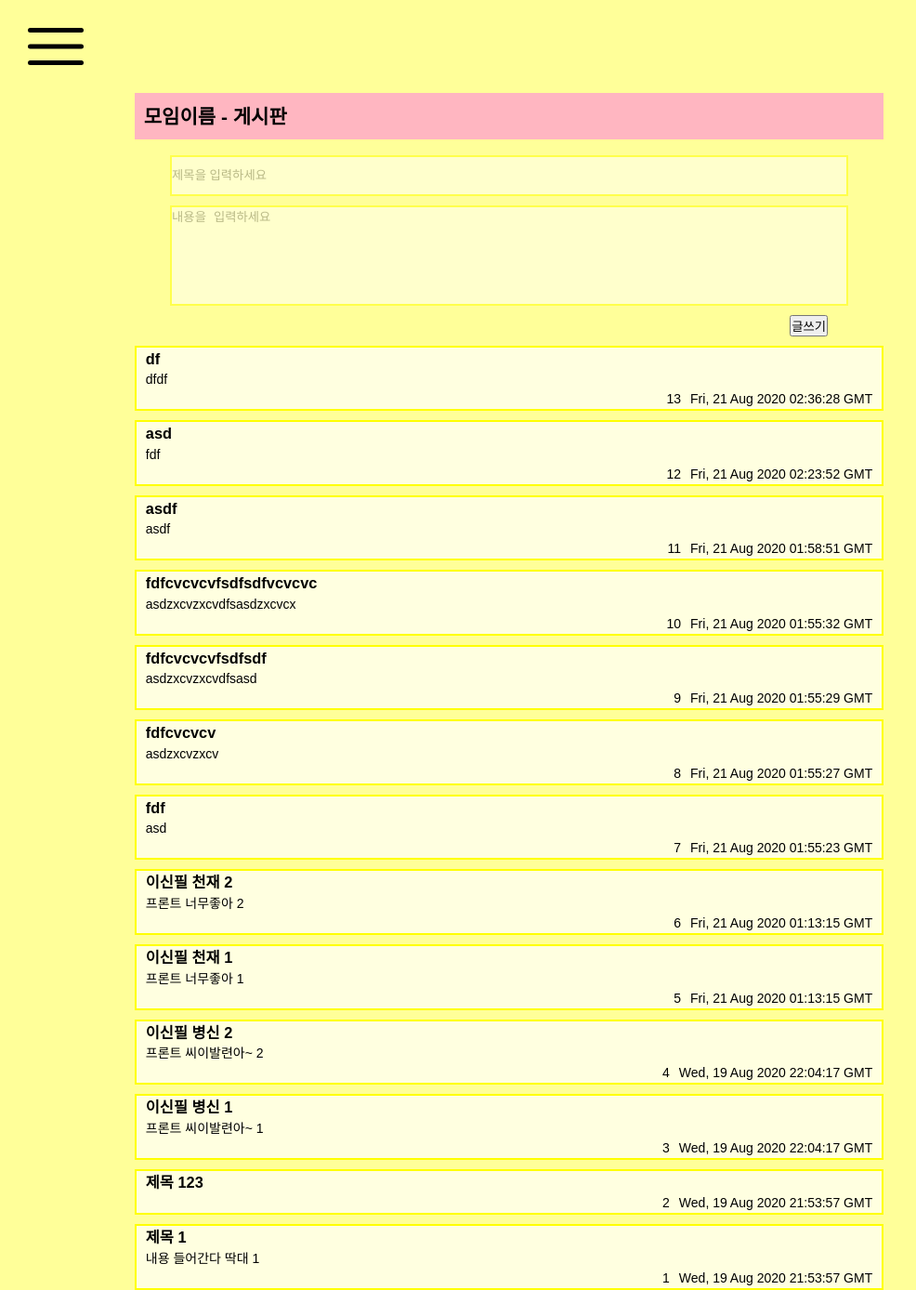
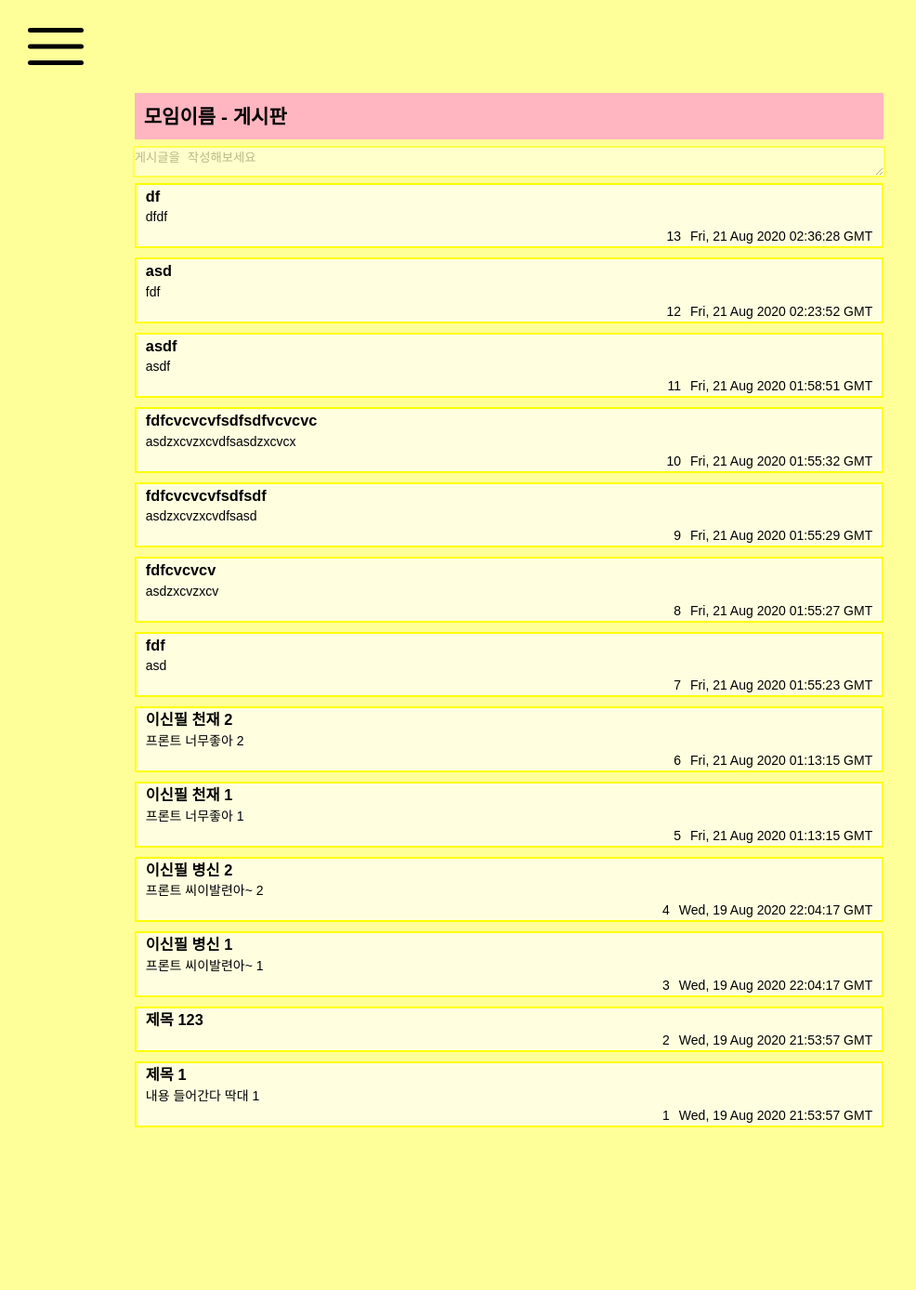
Before and after one commit to youjeonghan/WEB-Project1, a Flask app: page /rooms in a window 1280 px wide. Shown: the whole page at 93% size, without its empty margins (0-986 px from the left). After the commit the page ends 1213 px from the top, so only its background shows below. Run offline with Flask 2, Linux system fonts and the light colour scheme; data comes from the database, SQL or seed files in the repository; both versions use the stored data as it was after the commit; some libraries are stand-ins or nearby versions.

Commit message:
add input_on&off

```diff
--- a/TeamProject/static/css/Rooms.css
+++ b/TeamProject/static/css/Rooms.css
@@ -50,7 +50,23 @@
 	display: inline;
 	margin-right: 10px;
 }
-.Board__input{
+
+.input__off{
+	display: flex;
+	flex-direction: column;
+	align-items: center;
+	margin-top: 15px;
+	width:100%;
+	height: 40px;
+}
+.input__off textarea{
+	border: 2px solid yellow;
+	width: 100%;
+	height: 100%
+	margin-top: 10px;
+	opacity: 0.5;
+}
+.input__on{
 	display: flex;
 	flex-direction: column;
 	align-items: center;
@@ -58,12 +74,11 @@
 	margin-bottom :10px;
 	width:100%;
 	height: 200px;
-
 }
 .input__subject{
 	border: 2px solid yellow;
 	margin-top: 5px;
-	width: 90%;
+	width: 100%;
 	height: 25%;
 	opacity: 0.5;
 }
@@ -71,7 +86,7 @@
 	border: 2px solid yellow;
 	margin:10px;
 	resize: none;
-	width: 90%;
+	width: 100%;
 	height: 65%;
 	opacity: 0.5;
 }
--- a/TeamProject/static/js/rooms.js
+++ b/TeamProject/static/js/rooms.js
@@ -1,9 +1,14 @@
 const board_url = 'http://127.0.0.1:5000/board';
 
 //init function
-load_board();
+init();
 
+function init(){
+  load_board();
+  hide_input();
+}
 
+///////////////////조회 ///////////////
 //통신을 통하여 해당 url 정보를 json화 해서 반환
 function fetch_tojson(){
   return fetch(board_url).then(function(response) {
@@ -20,7 +25,7 @@ function fetch_tojson(){
 //게시판 글 태그 만들기
 function paint_board(board){
   const board_html =
-  '<section class="board__lists__item">'+
+  '<section class="board__lists__item" onclick = "board_big()">'+
   '<h3>'+board.subject+'</h3>'+
   '<p>'+board.content+'</p>' +
   '<ul>'+
@@ -47,7 +52,7 @@ async function load_board(){
 
   }
 
-//url 정보 전송
+///////////////////입력 ///////////////
 
 function fetch_insert(data){
   return fetch(board_url,{
@@ -79,9 +84,29 @@ function input_board(){
   input_content.value = "";
   return object;
 }
+
+
+//입력창 만들기//
+function paint_input(){
+  const html = '<div class="input__on"><input type="text" placeholder="제목을 입력하세요" class="input__subject">' +
+      '<textarea name="article" class="input__article" placeholder="내용을 입력하세요"></textarea>' +
+      '<input type="button" class="input__button" onclick="input__click();" value="글쓰기" /> </div>'
+  document.querySelector('.Board__input').innerHTML = html;
+}
+//입력창 숨기기//
+function hide_input(){
+  const html ='<div class = "input__off"><textarea placeholder="게시글을 작성해보세요" onclick="paint_input()"></textarea></div>';
+  document.querySelector('.Board__input').innerHTML = html;
+}
+
 //버튼 이벤트 헨들러
 async function input__click(){
   const data = input_board();
   await fetch_insert(data);
-  load_board();
+  init();
 }
+
+//보드 확대
+function board_big(){
+  console.log("AsdfdF");
+}
--- a/TeamProject/templates/Rooms.html
+++ b/TeamProject/templates/Rooms.html
@@ -40,16 +40,9 @@
 			<h1>모임이름 - 게시판</h1>
 
 		 <!-- 게시판글쓰기 -->
-		<div class="Board__input">
-			<input type="text" placeholder="제목을 입력하세요" class="input__subject">
-			<textarea name="article" class="input__article" placeholder="내용을 입력하세요"></textarea>
-			<input type="button" class="input__button" onclick="input__click();" value="글쓰기" />
-
-		</div>
+		<div class="Board__input"></div>
  		<!-- 게시판글목록 -->
-		<div class="board__lists">
-
-		</div>
+		<div class="board__lists"></div>
 
 	</section>
 	<script src="{{ url_for('static', filename='js/rooms.js') }}"></script>
```
Also changed, not shown: TeamProject/db.sqlite.
